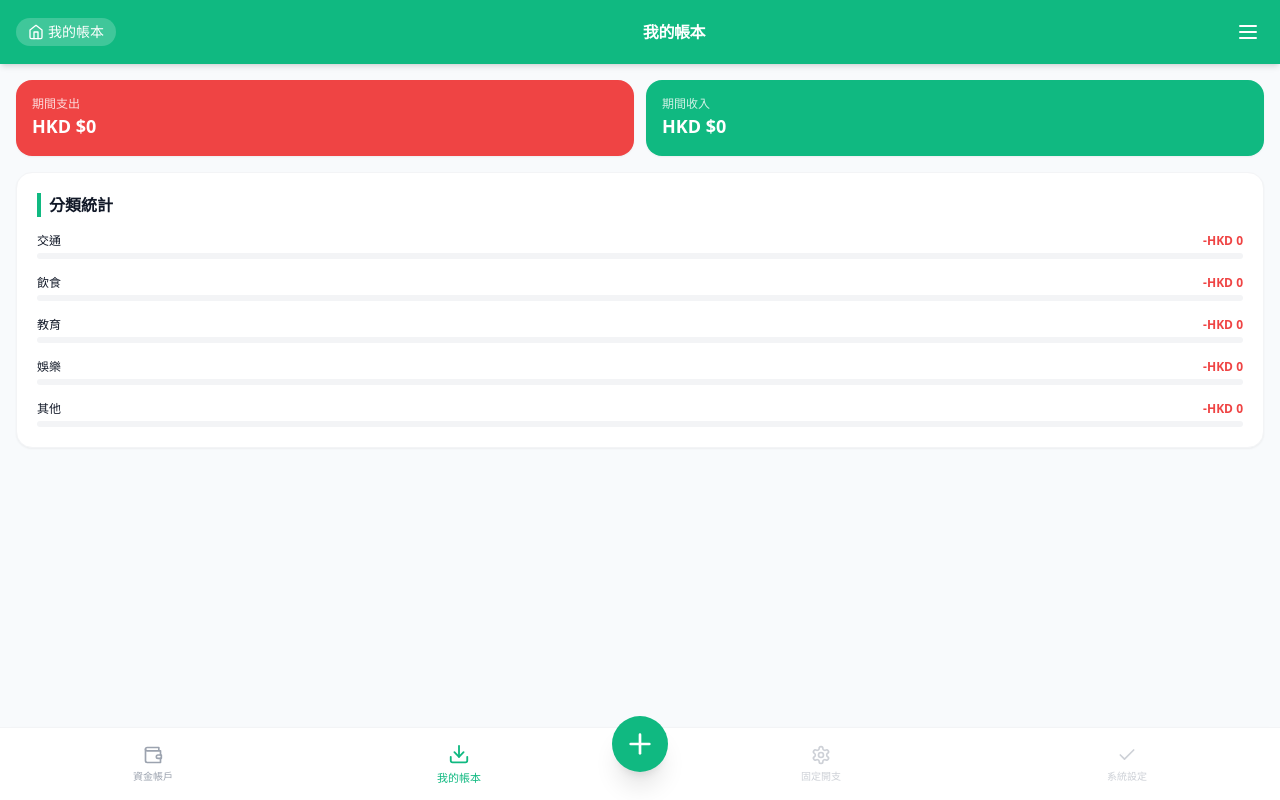
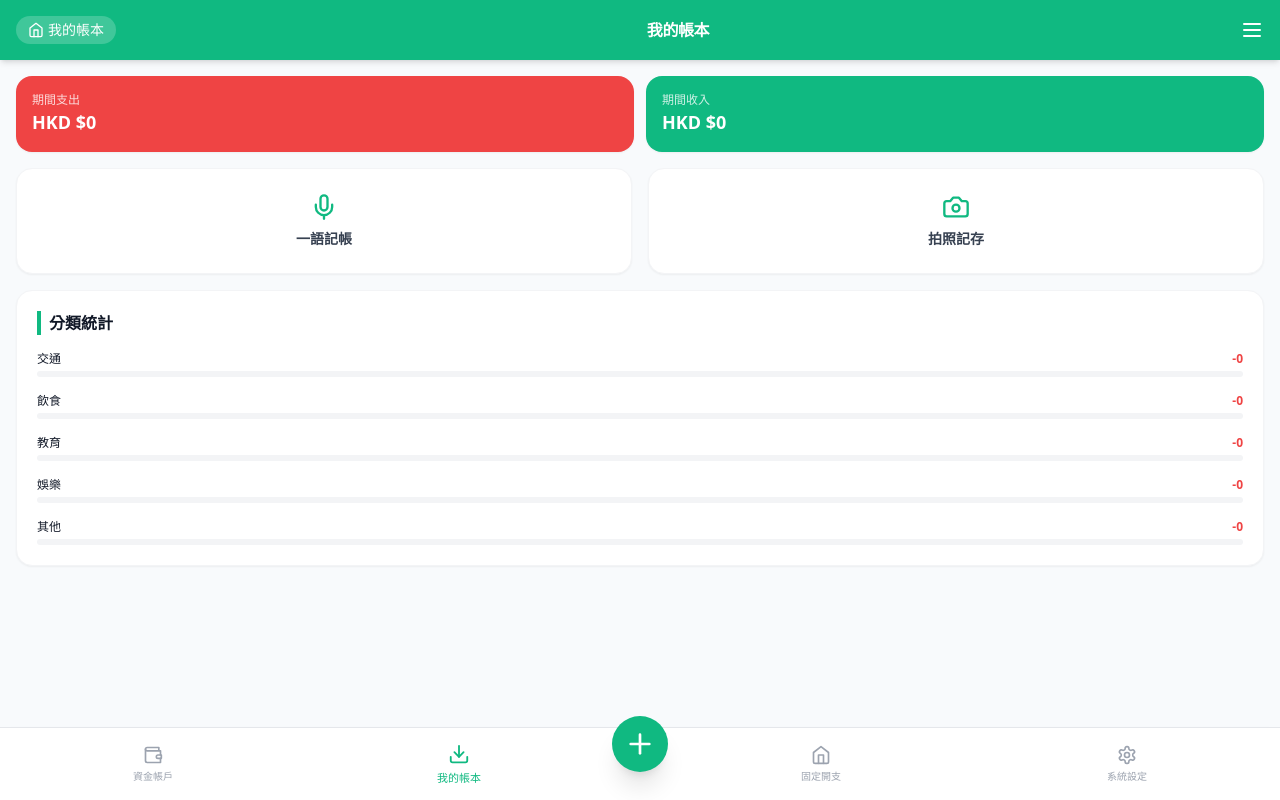
Before and after one commit to nattoisemobileai-max/mymoney, a React (Create React App) app: page / in a window 1280 px wide. Built offline with nearby package versions, Linux system fonts and the light colour scheme.

Commit message:
Update App.js

```diff
--- a/src/App.js
+++ b/src/App.js
@@ -4,75 +4,91 @@ import { Mic, Camera, Download, Wallet, Settings, Home, Menu, ChevronDown, Check
 const App = () => {
   // --- 狀態管理 ---
   const [activeTab, setActiveTab] = useState('home');
-  const [themeColor, setThemeColor] = useState('bg-emerald-500');
-  const [language, setLanguage] = useState('zh-Hant');
-  const [currency, setCurrency] = useState('HKD ($)');
   const [showInputPage, setShowInputPage] = useState(false);
   const [showSettingsModal, setShowSettingsModal] = useState(false);
 
+  // --- 持久化數據 ---
   const [transactions, setTransactions] = useState(() => {
     const saved = localStorage.getItem('my_ledger_data');
     return saved ? JSON.parse(saved) : [];
   });
 
+  // --- 設定暫存 (用於 Confirm/Cancel 機制) ---
+  const [currentSettings, setCurrentSettings] = useState(() => {
+    const saved = localStorage.getItem('my_app_settings');
+    return saved ? JSON.parse(saved) : {
+      themeColor: 'bg-emerald-500',
+      language: 'zh-Hant',
+      currency: 'HKD ($)'
+    };
+  });
+
+  // 用於在 Setting Modal 中編輯的臨時狀態
+  const [tempSettings, setTempSettings] = useState({ ...currentSettings });
+
   useEffect(() => {
     localStorage.setItem('my_ledger_data', JSON.stringify(transactions));
-  }, [transactions]);
+    localStorage.setItem('my_app_settings', JSON.stringify(currentSettings));
+  }, [transactions, currentSettings]);
 
   // --- 多語言字典 ---
   const i18n = {
     'zh-Hant': { home: '我的帳本', wallet: '資金帳戶', fixed: '固定開支', settings: '系統設定', income: '期間收入', expense: '期間支出', save: '儲存', amount: '金額', category: '分類', note: '備註' },
     'English': { home: 'My Ledger', wallet: 'Accounts', fixed: 'Fixed Bills', settings: 'Settings', income: 'Income', expense: 'Expenses', save: 'Save', amount: 'Amount', category: 'Category', note: 'Note' },
     'Spanish': { home: 'Mi Libro', wallet: 'Cuentas', fixed: 'Gastos Fijos', settings: 'Ajustes', income: 'Ingresos', expense: 'Gastos', save: 'Guardar', amount: 'Monto', category: 'Categoría', note: 'Nota' },
-    '日文': { home: '私の家計簿', wallet: '資金口座', fixed: '固定費', settings: '設定', income: '収入', expense: '支出', save: '保存', amount: '金額', category: 'カテゴリ', note: '備考' }
+    '日文': { home: '私の家計簿', wallet: '資金口座', fixed: '固定費', settings: '設定', income: '收入', expense: '支出', save: '保存', amount: '金額', category: 'カテゴリ', note: '備考' }
   };
-  const t = i18n[language];
+  const t = i18n[currentSettings.language];
 
   // --- 計算邏輯 ---
-  const totalExpense = transactions.reduce((acc, cur) => acc + Number(cur.amount), 0);
+  const totalExpense = transactions.filter(i => i.type === 'expense').reduce((acc, cur) => acc + Number(cur.amount), 0);
+  const totalIncome = transactions.filter(i => i.type === 'income').reduce((acc, cur) => acc + Number(cur.amount), 0);
+
   const categoryTotals = { '交通': 0, '飲食': 0, '教育': 0, '娛樂': 0, '其他': 0 };
-  transactions.forEach(item => { if (categoryTotals[item.category] !== undefined) categoryTotals[item.category] += Number(item.amount); });
+  transactions.filter(i => i.type === 'expense').forEach(item => {
+    if (categoryTotals[item.category] !== undefined) categoryTotals[item.category] += Number(item.amount);
+  });
 
-  // --- 手動輸入頁面邏輯 (含簡易計算機) ---
+  // --- 手動輸入頁面邏輯 ---
   const [formData, setFormData] = useState({ amount: '', note: '', category: '飲食' });
   const [displayAmount, setDisplayAmount] = useState('');
 
   const calculateInput = (val) => {
     setDisplayAmount(val);
     try {
-      // 僅允許數字與基礎運算符: + - * /
       const sanitized = val.replace(/[^-+*/0-9.]/g, '');
       if (sanitized) {
         // eslint-disable-next-line no-eval
         const result = eval(sanitized);
         if (isFinite(result)) setFormData({ ...formData, amount: result });
       }
-    } catch (e) { /* 計算中不處理錯誤 */ }
+    } catch (e) {}
   };
 
   const handleSave = () => {
     if (!formData.amount || formData.amount <= 0) return alert("請輸入有效金額");
-    setTransactions([{ id: Date.now(), ...formData, date: new Date().toLocaleDateString() }, ...transactions]);
+    const type = activeTab === 'wallet' ? 'income' : 'expense';
+    setTransactions([{ id: Date.now(), ...formData, type, date: new Date().toLocaleDateString() }, ...transactions]);
     setFormData({ amount: '', note: '', category: '飲食' });
     setDisplayAmount('');
     setShowInputPage(false);
   };
 
-  // --- 設定選單組件 (置於右上角) ---
+  // --- 設定選單 (帶 Confirm/Cancel) ---
   const SettingsModal = () => (
     <div className="fixed inset-0 bg-black/50 z-[60] flex justify-end">
-      <div className="bg-white w-3/4 max-w-sm h-full shadow-xl animate-in slide-in-from-right p-6 overflow-y-auto">
+      <div className="bg-white w-3/4 max-w-sm h-full shadow-xl animate-in slide-in-from-right p-6 flex flex-col">
         <div className="flex justify-between items-center mb-8">
           <h2 className="text-xl font-bold flex items-center gap-2"><Settings /> {t.settings}</h2>
           <button onClick={() => setShowSettingsModal(false)}><X /></button>
         </div>
 
-        <div className="space-y-8">
+        <div className="flex-1 space-y-8 overflow-y-auto">
           <section>
             <label className="flex items-center gap-2 text-sm font-bold text-gray-500 mb-3"><Globe size={16}/> 語言 / Language</label>
             <div className="grid grid-cols-2 gap-2">
               {Object.keys(i18n).map(l => (
-                <button key={l} onClick={() => setLanguage(l)} className={`p-2 rounded-lg border text-xs ${language === l ? 'bg-emerald-500 text-white border-emerald-500' : 'bg-gray-50'}`}>{l}</button>
+                <button key={l} onClick={() => setTempSettings({...tempSettings, language: l})} className={`p-2 rounded-lg border text-xs ${tempSettings.language === l ? 'bg-emerald-500 text-white border-emerald-500' : 'bg-gray-50'}`}>{l}</button>
               ))}
             </div>
           </section>
@@ -81,19 +97,22 @@ const App = () => {
             <label className="flex items-center gap-2 text-sm font-bold text-gray-500 mb-3"><Palette size={16}/> 主題色 / Theme</label>
             <div className="flex gap-4">
               {['bg-emerald-500', 'bg-blue-500', 'bg-slate-800'].map(c => (
-                <button key={c} onClick={() => setThemeColor(c)} className={`w-10 h-10 rounded-full ${c} border-4 ${themeColor === c ? 'border-gray-300' : 'border-transparent'}`} />
+                <button key={c} onClick={() => setTempSettings({...tempSettings, themeColor: c})} className={`w-10 h-10 rounded-full ${c} border-4 ${tempSettings.themeColor === c ? 'border-gray-300' : 'border-transparent'}`} />
               ))}
             </div>
           </section>
 
           <section>
             <label className="flex items-center gap-2 text-sm font-bold text-gray-500 mb-3"><Coins size={16}/> 預設貨幣 / Currency</label>
-            <select value={currency} onChange={(e) => setCurrency(e.target.value)} className="w-full p-2 border rounded-lg bg-gray-50 outline-none">
-              <option>HKD ($)</option><option>USD ($)</option><option>EUR (€)</option><option>JPY (¥)</option><option>TWD ($)</option>
+            <select value={tempSettings.currency} onChange={(e) => setTempSettings({...tempSettings, currency: e.target.value})} className="w-full p-2 border rounded-lg bg-gray-50 outline-none">
+              <option>HKD ($)</option><option>USD ($)</option><option>JPY (¥)</option>
             </select>
           </section>
+        </div>
 
-          <button onClick={() => { if(window.confirm("確定清空數據?")) setTransactions([]); }} className="w-full py-3 bg-red-50 text-red-600 rounded-xl font-bold flex items-center justify-center gap-2 border border-red-100 mt-10"><Trash2 size={18}/> 清除所有紀錄</button>
+        <div className="pt-6 border-t space-y-3">
+          <button onClick={() => { setCurrentSettings(tempSettings); setShowSettingsModal(false); }} className={`w-full py-3 ${tempSettings.themeColor} text-white rounded-xl font-bold shadow-lg`}>Confirm (套用修改)</button>
+          <button onClick={() => { setTempSettings(currentSettings); setShowSettingsModal(false); }} className="w-full py-3 bg-gray-100 text-gray-600 rounded-xl font-bold">Cancel (取消)</button>
         </div>
       </div>
     </div>
@@ -103,11 +122,10 @@ const App = () => {
     <div className="min-h-screen bg-slate-50 text-gray-900 pb-24 font-sans">
       {showSettingsModal && <SettingsModal />}
 
-      {/* 頂部導航 */}
-      <div className={`${themeColor} text-white p-4 sticky top-0 z-10 shadow-md flex justify-between items-center transition-colors duration-500`}>
+      <div className={`${currentSettings.themeColor} text-white p-4 sticky top-0 z-10 shadow-md flex justify-between items-center`}>
         <div className="flex items-center space-x-1 bg-white/20 px-3 py-1 rounded-full"><Home size={16} /> <span className="text-sm">{t.home}</span></div>
         <h1 className="font-bold tracking-tight">{t.home}</h1>
-        <button onClick={() => setShowSettingsModal(true)} className="p-1 active:scale-90 transition-transform"><Menu size={24} /></button>
+        <button onClick={() => { setTempSettings(currentSettings); setShowSettingsModal(true); }}><Menu size={24} /></button>
       </div>
 
       <main className="p-4 space-y-4">
@@ -116,22 +134,34 @@ const App = () => {
             <div className="grid grid-cols-2 gap-3">
               <div className="bg-red-500 p-4 rounded-2xl text-white shadow-sm">
                 <div className="text-xs opacity-80">{t.expense}</div>
-                <div className="text-lg font-bold">{currency.split(' ')[0]} ${totalExpense.toLocaleString()}</div>
+                <div className="text-lg font-bold">{currentSettings.currency.split(' ')[0]} ${totalExpense.toLocaleString()}</div>
               </div>
-              <div className={`${themeColor} p-4 rounded-2xl text-white shadow-sm transition-colors`}>
+              <div className={`${currentSettings.themeColor} p-4 rounded-2xl text-white shadow-sm`}>
                 <div className="text-xs opacity-80">{t.income}</div>
-                <div className="text-lg font-bold">{currency.split(' ')[0]} $0</div>
+                <div className="text-lg font-bold">{currentSettings.currency.split(' ')[0]} ${totalIncome.toLocaleString()}</div>
               </div>
             </div>
-            {/* 分類統計區域保持不變 */}
+
+            {/* 新增回歸的兩大功能按鈕 */}
+            <div className="grid grid-cols-2 gap-4">
+              <button className="flex flex-col items-center justify-center p-6 bg-white rounded-2xl border border-gray-100 shadow-sm active:scale-95 transition-all">
+                <Mic className="text-emerald-500 mb-2" size={28} />
+                <span className="text-sm font-bold text-gray-700">一語記帳</span>
+              </button>
+              <button className="flex flex-col items-center justify-center p-6 bg-white rounded-2xl border border-gray-100 shadow-sm active:scale-95 transition-all">
+                <Camera className="text-emerald-500 mb-2" size={28} />
+                <span className="text-sm font-bold text-gray-700">拍照記存</span>
+              </button>
+            </div>
+
             <div className="bg-white p-5 rounded-2xl border border-gray-100 shadow-sm">
                <h3 className="font-bold mb-4 border-l-4 border-emerald-500 pl-2">分類統計</h3>
                <div className="space-y-4">
                  {Object.entries(categoryTotals).map(([name, val]) => (
                    <div key={name}>
-                     <div className="flex justify-between text-xs mb-1"><span>{name}</span><span className="font-bold text-red-500">-{currency.split(' ')[0]} {val.toLocaleString()}</span></div>
+                     <div className="flex justify-between text-xs mb-1"><span>{name}</span><span className="font-bold text-red-500">-{val.toLocaleString()}</span></div>
                      <div className="w-full bg-gray-100 h-1.5 rounded-full overflow-hidden">
-                       <div className={`${themeColor} h-full transition-all duration-700`} style={{ width: `${totalExpense > 0 ? (val/totalExpense)*100 : 0}%` }}></div>
+                       <div className={`${currentSettings.themeColor} h-full transition-all`} style={{ width: `${totalExpense > 0 ? (val/totalExpense)*100 : 0}%` }}></div>
                      </div>
                    </div>
                  ))}
@@ -139,13 +169,14 @@ const App = () => {
             </div>
           </>
         )}
+
         {activeTab === 'wallet' && (
           <div className="p-4 space-y-4">
-            <h2 className="font-bold text-gray-800 mb-4">{t.wallet}</h2>
+            <h2 className="font-bold text-gray-800 mb-4">{t.wallet} (點擊下方 + 號存入收入)</h2>
             {['銀行提取現金', '八達通', 'Alipay HK', 'PayMe'].map(item => (
-              <div key={item} className="bg-white p-4 rounded-xl shadow-sm border border-gray-100 flex justify-between items-center transition-all active:bg-gray-50">
+              <div key={item} className="bg-white p-4 rounded-xl shadow-sm border border-gray-100 flex justify-between items-center">
                 <span className="font-medium text-gray-700">{item}</span>
-                <span className="text-emerald-600 font-bold">{currency.split(' ')[0]} $0</span>
+                <span className="text-emerald-600 font-bold">{currentSettings.currency.split(' ')[0]} $0</span>
               </div>
             ))}
           </div>
@@ -155,30 +186,28 @@ const App = () => {
       {/* 手動輸入頁面 */}
       {showInputPage && (
         <div className="fixed inset-0 bg-white z-[70] flex flex-col animate-in slide-in-from-bottom duration-300">
-          <div className={`${themeColor} p-4 text-white flex justify-between items-center`}>
+          <div className={`${currentSettings.themeColor} p-4 text-white flex justify-between items-center`}>
             <button onClick={() => setShowInputPage(false)}><X size={24} /></button>
-            <span className="font-bold">新增手動帳目</span>
-            <button onClick={handleSave} className="bg-white text-emerald-600 px-5 py-1.5 rounded-full font-bold shadow-sm active:scale-95 transition-transform">{t.save}</button>
+            <span className="font-bold">新增{activeTab === 'wallet' ? '收入' : '支出'}</span>
+            <button onClick={handleSave} className="bg-white text-emerald-600 px-5 py-1.5 rounded-full font-bold shadow-sm">{t.save}</button>
           </div>
           <div className="p-6 space-y-8">
             <div className="bg-gray-50 p-4 rounded-2xl border border-gray-100">
               <label className="text-xs font-bold text-gray-400 block mb-1 uppercase tracking-wider">{t.amount}</label>
               <input type="text" value={displayAmount} onChange={(e) => calculateInput(e.target.value)} placeholder="0.00" className="w-full text-4xl font-bold bg-transparent outline-none py-2" />
-              {displayAmount.match(/[+*/-]/) && (
-                <div className="text-emerald-600 font-bold text-sm mt-1 animate-pulse">即時計算結果: {currency.split(' ')[0]} ${formData.amount}</div>
-              )}
+              {displayAmount.match(/[+*/-]/) && <div className="text-emerald-600 font-bold text-sm mt-1">計算結果: {formData.amount}</div>}
             </div>
 
             <div className="space-y-6">
               <div>
                 <label className="text-xs font-bold text-gray-400 block mb-2 uppercase tracking-wider">{t.category}</label>
-                <select value={formData.category} onChange={(e) => setFormData({...formData, category: e.target.value})} className="w-full p-4 border border-gray-100 rounded-xl bg-gray-50 outline-none focus:ring-2 focus:ring-emerald-500/20">
+                <select value={formData.category} onChange={(e) => setFormData({...formData, category: e.target.value})} className="w-full p-4 border border-gray-100 rounded-xl bg-gray-50 outline-none">
                   {Object.keys(categoryTotals).map(c => <option key={c} value={c}>{c}</option>)}
                 </select>
               </div>
               <div>
                 <label className="text-xs font-bold text-gray-400 block mb-2 uppercase tracking-wider">{t.note}</label>
-                <input type="text" value={formData.note} onChange={(e) => setFormData({...formData, note: e.target.value})} placeholder="輸入備註..." className="w-full p-4 border border-gray-100 rounded-xl bg-gray-50 outline-none focus:ring-2 focus:ring-emerald-500/20" />
+                <input type="text" value={formData.note} onChange={(e) => setFormData({...formData, note: e.target.value})} placeholder="備註..." className="w-full p-4 border border-gray-100 rounded-xl bg-gray-50 outline-none" />
               </div>
             </div>
           </div>
@@ -186,12 +215,18 @@ const App = () => {
       )}
 
       {/* 底部導航 */}
-      <nav className="fixed bottom-0 left-0 right-0 bg-white border-t border-gray-100 flex justify-around items-center py-2 z-20 shadow-lg">
-        <button onClick={() => setActiveTab('wallet')} className={`flex flex-col items-center w-1/4 transition-all ${activeTab === 'wallet' ? 'text-emerald-500 scale-110' : 'text-gray-400'}`}><Wallet size={20}/><span className="text-[10px] mt-1 font-medium">{t.wallet}</span></button>
-        <button onClick={() => setActiveTab('home')} className={`flex flex-col items-center w-1/4 transition-all ${activeTab === 'home' ? 'text-emerald-500 scale-110' : 'text-gray-400'}`}><Download size={20}/><span className="text-[10px] mt-1 font-medium">{t.home}</span></button>
-        <div className="relative -top-5"><button onClick={() => setShowInputPage(true)} className={`${themeColor} w-14 h-14 rounded-full flex items-center justify-center text-white shadow-xl active:scale-90 transition-all`}><Plus size={32} /></button></div>
-        <button className="flex flex-col items-center w-1/4 text-gray-400 opacity-50"><Settings size={20}/><span className="text-[10px] mt-1 font-medium">{t.fixed}</span></button>
-        <button className="flex flex-col items-center w-1/4 text-gray-400 opacity-50"><Check size={20}/><span className="text-[10px] mt-1 font-medium">{t.settings}</span></button>
+      <nav className="fixed bottom-0 left-0 right-0 bg-white border-t flex justify-around items-center py-2 z-20 shadow-lg">
+        <button onClick={() => setActiveTab('wallet')} className={`flex flex-col items-center w-1/4 ${activeTab === 'wallet' ? 'text-emerald-500 scale-110' : 'text-gray-400'}`}><Wallet size={20}/><span className="text-[10px] mt-1 font-medium">{t.wallet}</span></button>
+        <button onClick={() => setActiveTab('home')} className={`flex flex-col items-center w-1/4 ${activeTab === 'home' ? 'text-emerald-500 scale-110' : 'text-gray-400'}`}><Download size={20}/><span className="text-[10px] mt-1 font-medium">{t.home}</span></button>
+        <div className="relative -top-5">
+          <button onClick={() => setShowInputPage(true)} className={`${currentSettings.themeColor} w-14 h-14 rounded-full flex items-center justify-center text-white shadow-xl active:scale-90 transition-all`}>
+            <Plus size={32} />
+          </button>
+        </div>
+        {/* 固定開支 */}
+        <button className="flex flex-col items-center w-1/4 text-gray-400"><Home size={20}/><span className="text-[10px] mt-1 font-medium">固定開支</span></button>
+        {/* 設定佔位 */}
+        <button onClick={() => { setTempSettings(currentSettings); setShowSettingsModal(true); }} className="flex flex-col items-center w-1/4 text-gray-400"><Settings size={20}/><span className="text-[10px] mt-1 font-medium">系統設定</span></button>
       </nav>
     </div>
   );
```
